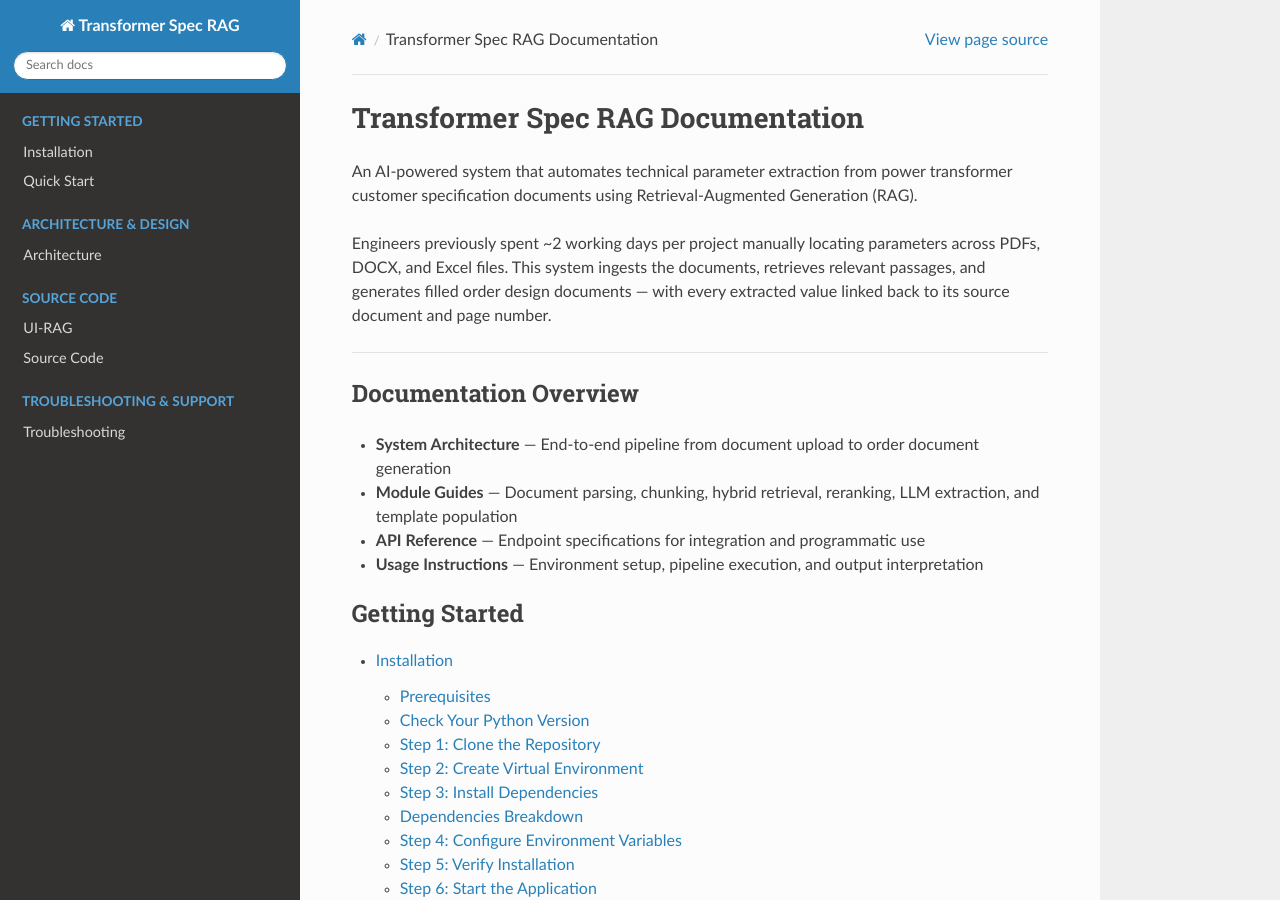
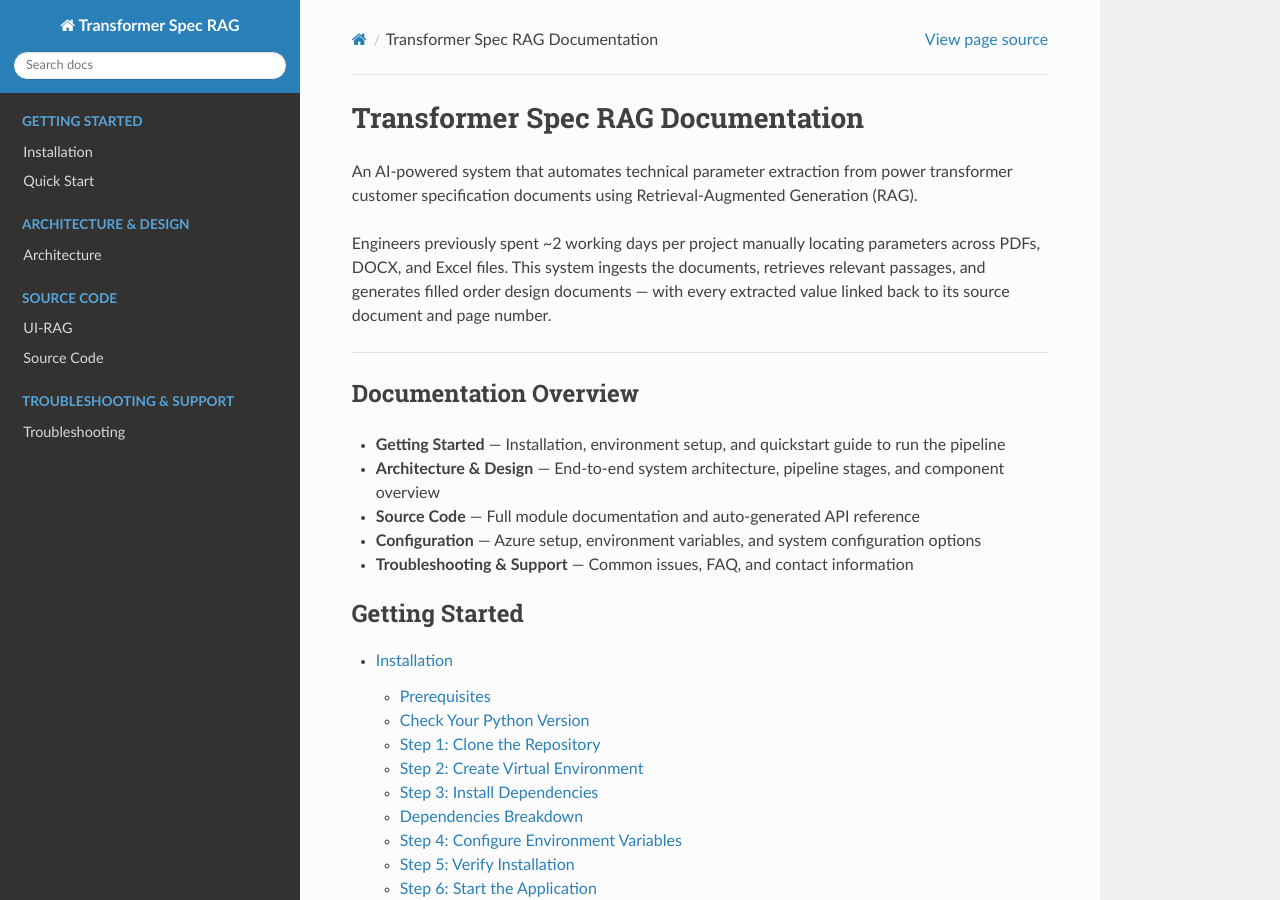
Before and after one commit to chaitra-bhandari/TransformerRag, a Sphinx documentation site: the page built from UI-RAG/docs/index.rst, in a window 1280 px wide and 900 px high. Built offline with Sphinx 7.4.7 and the Read the Docs theme 3.1.0, drawn with Linux system fonts in a browser that asks for light colours; pages that are not in the unit, such as notebooks, are missing from menus.

Commit message:
Update index.rst

```diff
--- a/UI-RAG/docs/index.rst
+++ b/UI-RAG/docs/index.rst
@@ -17,11 +17,11 @@ and page number.
 Documentation Overview
 ----------------------
 
-- **System Architecture** — End-to-end pipeline from document upload to order document generation
-- **Module Guides** — Document parsing, chunking, hybrid retrieval, reranking, LLM extraction, and template population
-- **API Reference** — Endpoint specifications for integration and programmatic use
-- **Usage Instructions** — Environment setup, pipeline execution, and output interpretation
-
+- **Getting Started** — Installation, environment setup, and quickstart guide to run the pipeline
+- **Architecture & Design** — End-to-end system architecture, pipeline stages, and component overview
+- **Source Code** — Full module documentation and auto-generated API reference
+- **Configuration** — Azure setup, environment variables, and system configuration options
+- **Troubleshooting & Support** — Common issues, FAQ, and contact information
 
 .. toctree::
    :maxdepth: 2
```
